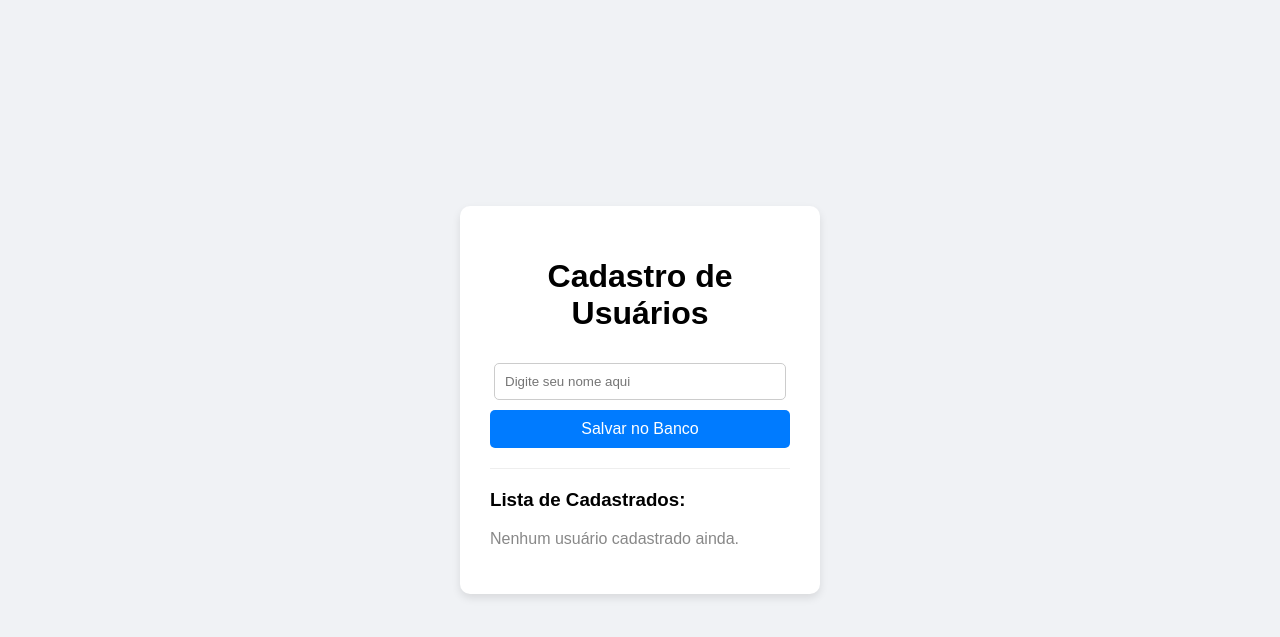
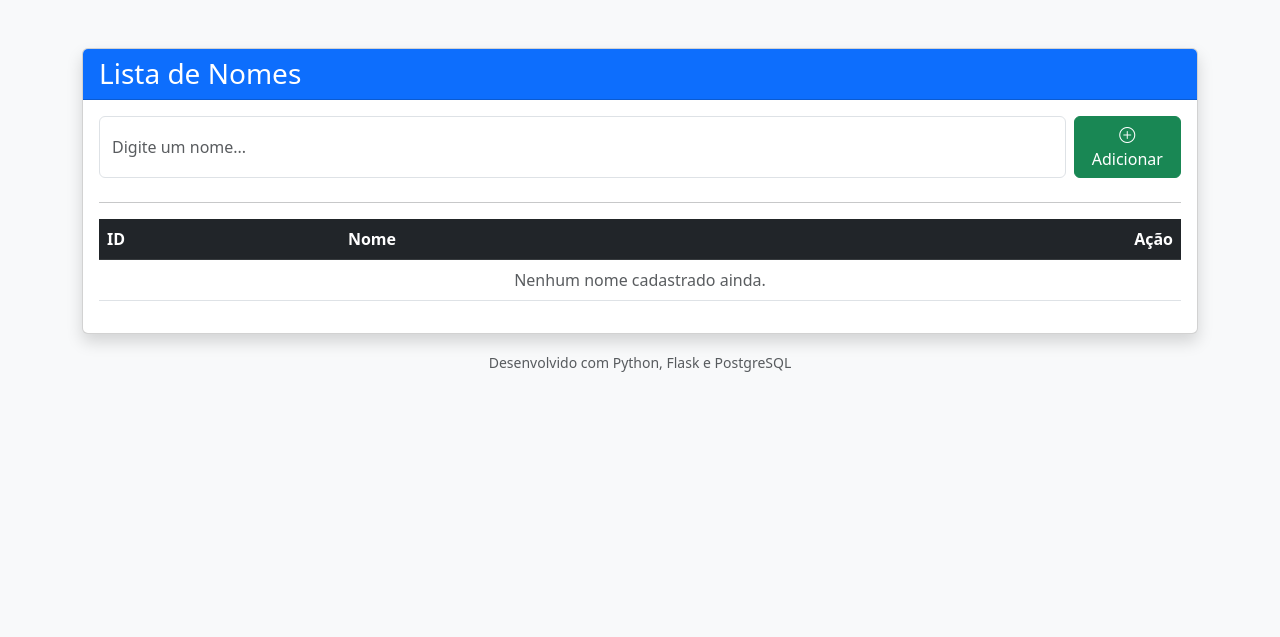
Before and after one commit to RafaelPeixotoBH/site-python-flask, a Flask app: page / in a window 1280 px wide. Shown: the top 637 px of the page. Run offline with Flask 3, Linux system fonts and the light colour scheme.

Commit message:
Adicionando Visual Bootstrap e botao Excluir

```diff
--- a/app.py
+++ b/app.py
@@ -40,6 +40,12 @@
 
     usuarios = Usuario.query.all()
     return render_template('index.html', usuarios=usuarios)
-
+# --- ROTA DE EXCLUIR ---
+@app.route('/delete/<int:id>')
+def delete(id):
+    usuario_para_deletar = Usuario.query.get_or_404(id)
+    db.session.delete(usuario_para_deletar)
+    db.session.commit()
+    return redirect(url_for('home'))
 if __name__ == '__main__':
     app.run(debug=True)
--- a/templates/index.html
+++ b/templates/index.html
@@ -1,32 +1,61 @@
 <!DOCTYPE html>
-<html>
+<html lang="pt-br">
 <head>
-    <title>Meu Site Python</title>
-    <link rel="stylesheet" href="{{ url_for('static', filename='css/style.css') }}">
+    <meta charset="UTF-8">
+    <meta name="viewport" content="width=device-width, initial-scale=1.0">
+    <title>Gerenciador de Usuários</title>
+    <link href="https://cdn.jsdelivr.net/npm/bootstrap@5.3.0/dist/css/bootstrap.min.css" rel="stylesheet">
+    <link rel="stylesheet" href="https://cdn.jsdelivr.net/npm/bootstrap-icons@1.10.0/font/bootstrap-icons.css">
 </head>
-<body>
-    <div class="container">
-        <h1>Cadastro de Usuários</h1>
+<body class="bg-light">
 
-        <form action="/" method="POST">
-            <input type="text" name="nome" placeholder="Digite seu nome aqui" required>
-            <button type="submit">Salvar no Banco</button>
-        </form>
+    <div class="container mt-5">
+        <div class="card shadow">
+            <div class="card-header bg-primary text-white">
+                <h1 class="h3 mb-0">Lista de Nomes</h1>
+            </div>
+            <div class="card-body">
 
-        <hr style="margin: 20px 0; border: 0; border-top: 1px solid #eee;">
+                <form action="/" method="POST" class="d-flex gap-2 mb-4">
+                    <input type="text" name="nome" class="form-control" placeholder="Digite um nome..." required>
+                    <button type="submit" class="btn btn-success">
+                        <i class="bi bi-plus-circle"></i> Adicionar
+                    </button>
+                </form>
 
-        <div style="text-align: left;">
-            <h3>Lista de Cadastrados:</h3>
-            <ul style="list-style-type: none; padding: 0;">
-                {% for usuario in usuarios %}
-                    <li style="background: #f9f9f9; padding: 10px; margin-bottom: 5px; border-radius: 4px;">
-                        👤 {{ usuario.nome }}
-                    </li>
-                {% else %}
-                    <li style="color: #888;">Nenhum usuário cadastrado ainda.</li>
-                {% endfor %}
-            </ul>
+                <hr>
+
+                <table class="table table-hover align-middle">
+                    <thead class="table-dark">
+                        <tr>
+                            <th>ID</th>
+                            <th>Nome</th>
+                            <th class="text-end">Ação</th>
+                        </tr>
+                    </thead>
+                    <tbody>
+                        {% for usuario in usuarios %}
+                        <tr>
+                            <td>{{ usuario.id }}</td>
+                            <td><strong>{{ usuario.nome }}</strong></td>
+                            <td class="text-end">
+                                <a href="{{ url_for('delete', id=usuario.id) }}" class="btn btn-outline-danger btn-sm">
+                                    <i class="bi bi-trash"></i> Excluir
+                                </a>
+                            </td>
+                        </tr>
+                        {% else %}
+                        <tr>
+                            <td colspan="3" class="text-center text-muted">Nenhum nome cadastrado ainda.</td>
+                        </tr>
+                        {% endfor %}
+                    </tbody>
+                </table>
+
+            </div>
         </div>
+        <p class="text-center text-muted mt-3"><small>Desenvolvido com Python, Flask e PostgreSQL</small></p>
     </div>
+
 </body>
 </html>
```
